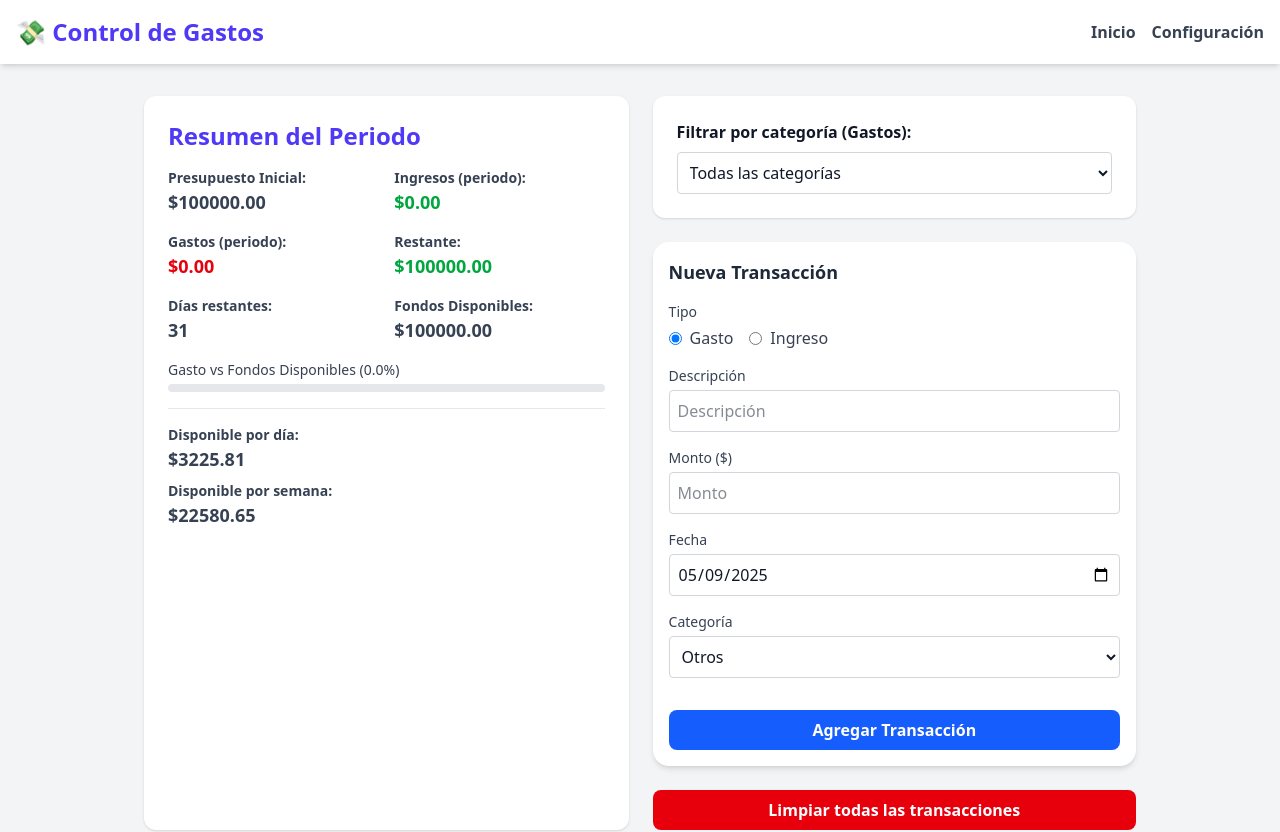
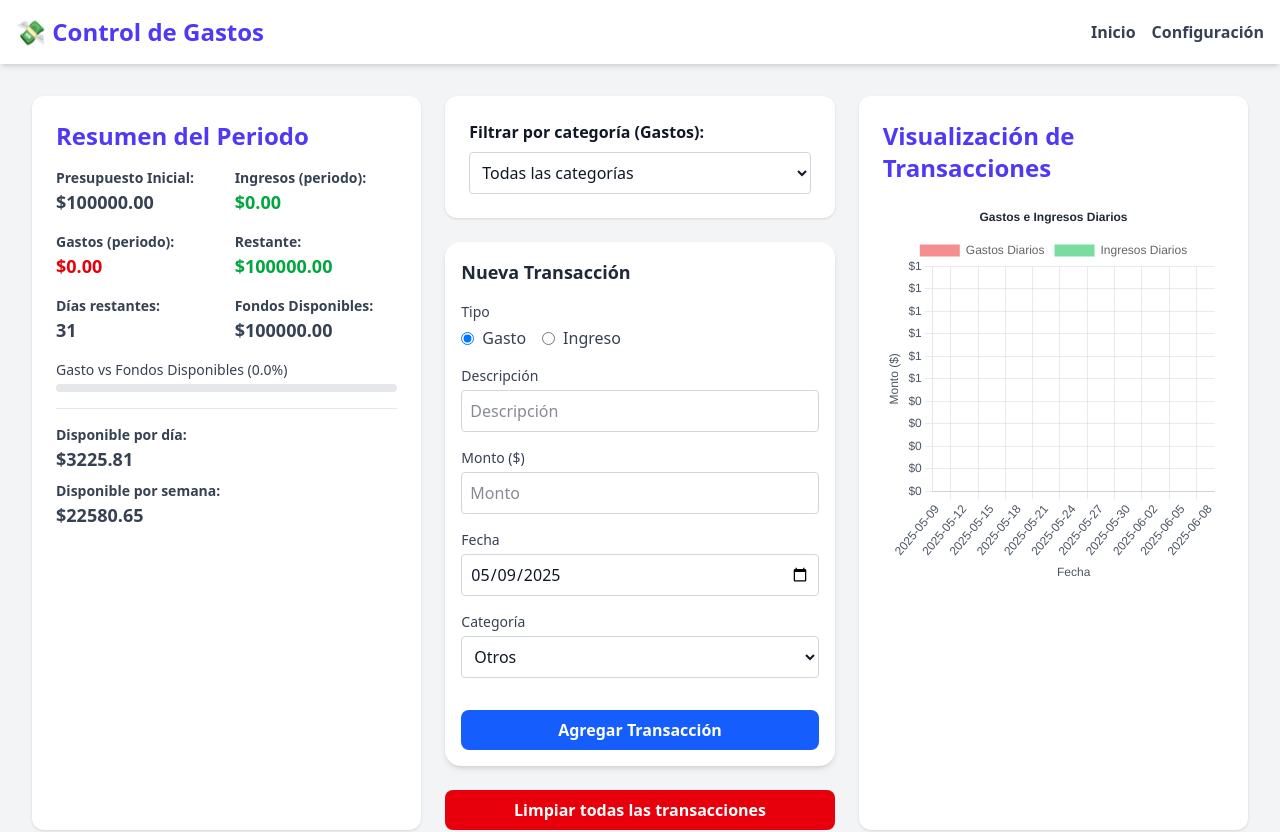
Before and after one commit to 8medios/control-gastos, a SvelteKit app: page / in a window 1280 px wide. Shown: the top 832 px of the page. Built offline with nearby package versions, Linux system fonts and the light colour scheme.

Commit message:
Mejoras en el diseño

```diff
--- a/src/routes/+page.svelte
+++ b/src/routes/+page.svelte
@@ -251,7 +251,7 @@
 			? "bg-yellow-500"
 			: "bg-red-500";
 
-	// ** DATOS Y OPCIONES PARA EL GRÁFICO (Adaptados a vanilla) **
+	// ** DATOS Y OPCIONES PARA EL GRÁFICO (sin cambios) **
 
 	// Store simple para detectar el modo oscuro desde el body class
 	import { browser } from "$app/environment";
@@ -273,70 +273,38 @@
 	// Datos crudos y procesados
 	$: periodStartDate = $budget.startDate;
 	$: periodEndDate = getPeriodEndDate(periodStartDate);
-
-    // --- DEBUGGING LOGS ---
-    $: console.log("--- Chart Debug ---");
-    $: console.log("$expenses:", $expenses);
-    $: console.log("Budget Start/End Date:", periodStartDate, periodEndDate);
-    // --- END DEBUGGING LOGS ---
-
-
 	$: chartLabels = getDatesInRange(periodStartDate, periodEndDate);
-
-    // --- DEBUGGING LOGS ---
-    $: console.log("Chart Labels (dates in period):", chartLabels);
-    // --- END DEBUGGING LOGS ---
-
-
 	$: dailyTotals = $expenses.reduce(
 		(acc, transaction) => {
-			// Solo consideramos transacciones dentro del rango de fechas del gráfico
 			if (
 				transaction.date >= periodStartDate &&
 				transaction.date <= periodEndDate
 			) {
-				// Inicializar el objeto para la fecha si no existe
 				if (!acc[transaction.date]) {
 					acc[transaction.date] = { expense: 0, income: 0 };
 				}
-				// Sumar el monto al tipo correspondiente
 				acc[transaction.date][transaction.type] += transaction.amount;
 			}
 			return acc;
 		},
 		{} as Record<string, { expense: number; income: number }>
 	);
-
-    // --- DEBUGGING LOGS ---
-    $: console.log("Daily Totals (aggregated data):", dailyTotals);
-    // --- END DEBUGGING LOGS ---
-
-
-	// Construir los datasets para Chart.js usando las fechas como base
 	$: chartDatasets = [
 		{
 			label: "Gastos Diarios",
-			backgroundColor: "rgba(239, 68, 68, 0.6)", // Tailwind red-500 con opacidad
+			backgroundColor: "rgba(239, 68, 68, 0.6)",
 			borderColor: "rgb(239, 68, 68)",
-			data: chartLabels.map((date) => dailyTotals[date]?.expense || 0), // Obtener el total de gasto para cada fecha (0 si no hay)
-			borderRadius: 4, // Barras redondeadas
+			data: chartLabels.map((date) => dailyTotals[date]?.expense || 0),
+			borderRadius: 4,
 		},
 		{
 			label: "Ingresos Diarios",
-			backgroundColor: "rgba(34, 197, 94, 0.6)", // Tailwind green-500 con opacidad
+			backgroundColor: "rgba(34, 197, 94, 0.6)",
 			borderColor: "rgb(34, 197, 94)",
-			data: chartLabels.map((date) => dailyTotals[date]?.income || 0), // Obtener el total de ingreso para cada fecha (0 si no hay)
-			borderRadius: 4, // Barras redondeadas
+			data: chartLabels.map((date) => dailyTotals[date]?.income || 0),
+			borderRadius: 4,
 		},
 	];
-
-     // --- DEBUGGING LOGS ---
-    $: console.log("Final Chart Datasets:", chartDatasets);
-    $: console.log("--- End Chart Debug ---");
-    // --- END DEBUGGING LOGS ---
-
-
-	// Opciones del gráfico (Adaptadas para vanilla y usando $isDarkMode)
 	$: chartOptions = {
 		responsive: true,
 		maintainAspectRatio: false,
@@ -344,13 +312,11 @@
 			title: {
 				display: true,
 				text: "Gastos e Ingresos Diarios",
-				// Usamos $isDarkMode directamente aquí
-				color: $isDarkMode ? "#E5E7EB" : "#1F2937", // Color del título según modo
+				color: $isDarkMode ? "#E5E7EB" : "#1F2937",
 			},
 			tooltip: {
 				mode: "index" as const,
 				intersect: false,
-				// Usamos $isDarkMode directamente aquí
 				backgroundColor: $isDarkMode
 					? "rgba(229, 231, 235, 0.9)"
 					: "rgba(31, 41, 55, 0.9)",
@@ -366,15 +332,12 @@
 				title: {
 					display: true,
 					text: "Fecha",
-					// Usamos $isDarkMode directamente aquí
 					color: $isDarkMode ? "#D1D5DB" : "#4B5563",
 				},
 				ticks: {
-					// Usamos $isDarkMode directamente aquí
 					color: $isDarkMode ? "#D1D5DB" : "#4B5563",
 				},
 				grid: {
-					// Usamos $isDarkMode directamente aquí
 					color: $isDarkMode
 						? "rgba(75, 85, 99, 0.3)"
 						: "rgba(209, 213, 219, 0.5)",
@@ -385,18 +348,15 @@
 				title: {
 					display: true,
 					text: "Monto ($)",
-					// Usamos $isDarkMode directamente aquí
 					color: $isDarkMode ? "#D1D5DB" : "#4B5563",
 				},
 				ticks: {
-					// Usamos $isDarkMode directamente aquí
 					color: $isDarkMode ? "#D1D5DB" : "#4B5563",
 					callback: function (value: string | number) {
 						return "$" + (value as number).toFixed(0);
 					},
 				},
 				grid: {
-					// Usamos $isDarkMode directamente aquí
 					color: $isDarkMode
 						? "rgba(75, 85, 99, 0.3)"
 						: "rgba(209, 213, 219, 0.5)",
@@ -430,23 +390,20 @@
 		myChart?.destroy();
 	});
 
-	// Bloque reactivo: Se ejecuta cuando chartLabels, chartDatasets u chartOptions cambian
 	$: {
 		if (myChart) {
-			// Actualizamos los datos y opciones del gráfico
 			myChart.data.labels = chartLabels;
 			myChart.data.datasets = chartDatasets;
-			myChart.options = chartOptions; // Actualizar opciones también
-			// Le decimos a Chart.js que actualice la visualización
+			myChart.options = chartOptions;
 			myChart.update();
 		}
 	}
 </script>
 
-<main class="p-4 flex flex-col gap-6 mx-auto w-full lg:max-w-screen-lg">
-	<section class="flex flex-col md:flex-row gap-6">
+<main class="p-4 flex flex-col gap-6 mx-auto w-full lg:max-w-screen-xl xl:max-w-screen-2xl">
+	<section class="grid grid-cols-1 md:grid-cols-2 lg:grid-cols-3 gap-6">
 		<section
-			class="bg-white dark:bg-gray-800 shadow rounded-xl p-6 w-full md:w-1/2 md:max-w-none space-y-4"
+			class="bg-white dark:bg-gray-800 shadow rounded-xl p-6 w-full space-y-4 col-span-1"
 		>
 			<h2 class="text-2xl font-bold text-indigo-600 dark:text-indigo-400 mb-4">
 				Resumen del Periodo
@@ -513,7 +470,9 @@
 			</div>
 		</section>
 
-		<section class="w-full md:w-1/2 md:max-w-none flex flex-col gap-6">
+		<section
+			class="w-full flex flex-col gap-6 col-span-1"
+		>
 			<div class="bg-white dark:bg-gray-800 shadow rounded-xl p-6 space-y-2">
 				<label for="categoria" class="font-semibold block"
 					>Filtrar por categoría (Gastos):</label
@@ -534,27 +493,27 @@
 			</div>
 			<AddTransaction
 				on:add={handleAddTransaction}
-				class="w-full md:max-w-none"
+				class="w-full"
 			/>
 			<button
 				on:click={handleRequestClearAll}
-				class="bg-red-600 hover:bg-red-700 text-white py-2 px-4 rounded-lg font-semibold transition w-full md:max-w-none"
+				class="bg-red-600 hover:bg-red-700 text-white py-2 px-4 rounded-lg font-semibold transition w-full"
 			>
 				Limpiar todas las transacciones
 			</button>
 		</section>
-	</section>
+
 		<section
-		class="bg-white dark:bg-gray-800 shadow rounded-xl p-6 w-full space-y-4 mt-6"
+			class="bg-white dark:bg-gray-800 shadow rounded-xl p-6 w-full space-y-4 col-span-1"
 		>
 			<h2 class="text-2xl font-bold text-indigo-600 dark:text-indigo-400">
 				Visualización de Transacciones
 			</h2>
-		<div class="relative h-96">
+			<div class="relative h-96 w-full">
 				<canvas bind:this={canvasElement}></canvas>
 			</div>
 		</section>
-
+	</section>
 	{#if editingExpense}
 		<EditTransactionModal
 			transaction={editingExpense}
```
Lines whose indentation alone changed are shown as unchanged.
